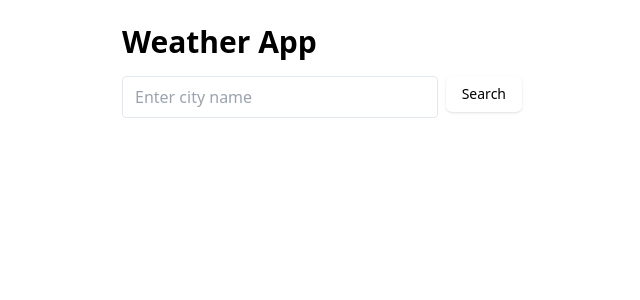
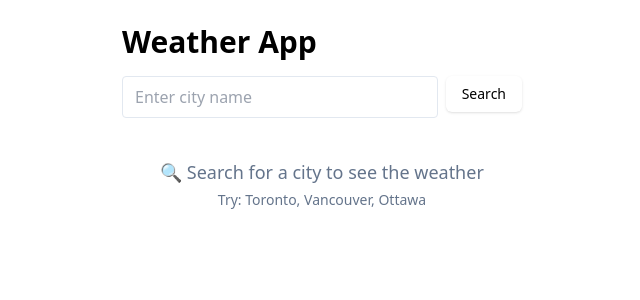
Before and after one commit to hahuynh28/weather-app, a React (Vite) app: page / in a window 1280 px wide. Shown: the top 300 px of the page, without its empty margins (318-958 px from the left). Built offline with nearby package versions, Linux system fonts and the light colour scheme.

Commit message:
Add empty state when no city is searched

```diff
--- a/src/App.jsx
+++ b/src/App.jsx
@@ -3,6 +3,7 @@ import SearchBox from "./components/SearchBox";
 import WeatherCard from "./components/WeatherCard";
 import { fetchWeatherData } from "./services/weatherApi";
 import Spinner from "./components/Spinner";
+import EmptyState from "./components/EmptyState";
 
 function App() {
   const [weather, setWeather] = useState(null);
@@ -31,6 +32,7 @@ function App() {
         {loading && <Spinner />}
         {error && <p style={{ color: "red" }}>{error}</p>}
         {!loading && !error && <WeatherCard weather={weather} />}
+        <EmptyState weather={weather} loading={loading} error={error} />
       </div>
     </div>
   );
--- /dev/null
+++ b/src/components/EmptyState.jsx
@@ -0,0 +1,14 @@
+import React from "react";
+
+const EmptyState = ({ weather, loading, error }) => {
+  if (weather || loading || error) return null;
+
+  return (
+    <div className="mt-10 text-center text-slate-500">
+      <p className="text-lg">🔍 Search for a city to see the weather</p>
+      <p className="text-sm mt-1">Try: Toronto, Vancouver, Ottawa</p>
+    </div>
+  );
+};
+
+export default EmptyState;
```
